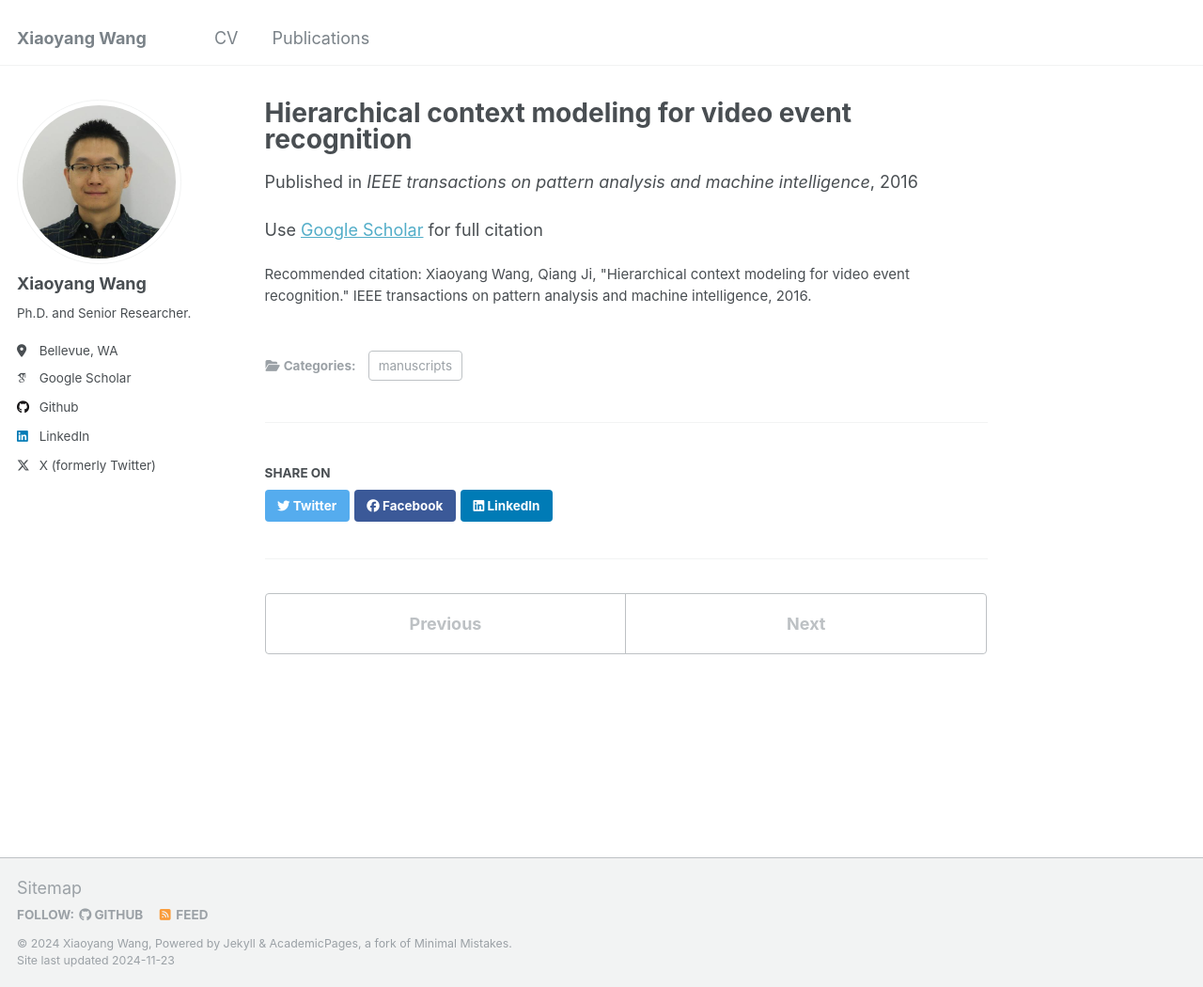
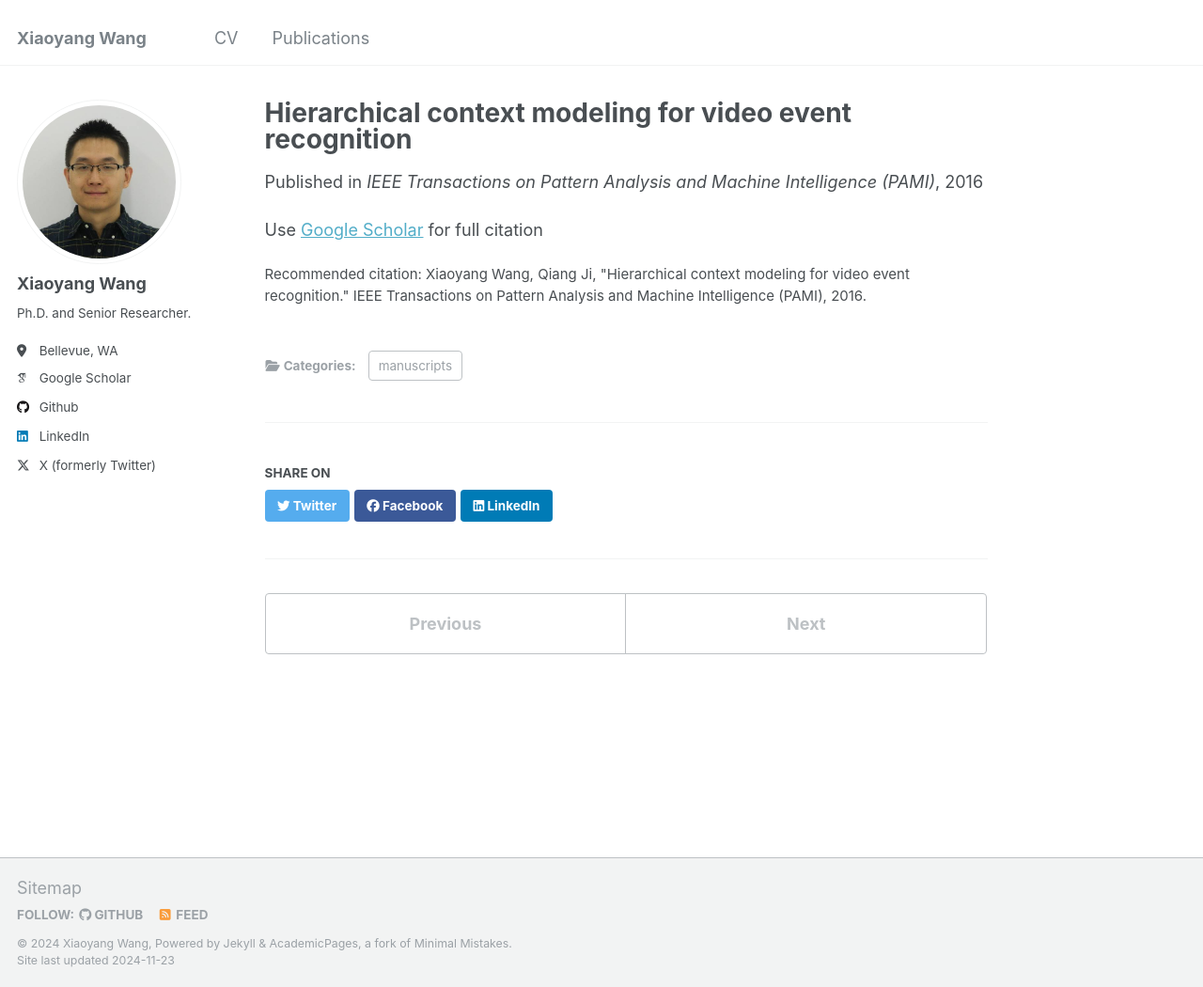
Before and after one commit to xyang0/xyang0.github.io, a Jekyll site: the page built from _publications/2016-01-01-Hierarchical-context-modeling-for-video-event-recognition.md, in a window 1280 px wide and 1050 px high. Shown: the whole window at 94% size. Built offline with Jekyll 4.4.1, drawn with Linux system fonts in a browser that asks for light colours; some web fonts are replaced.

Commit message:
third version - polish (#3)
Co-authored-by: shawnxywang <shawnxywang@tencent.com>

```diff
--- a/_publications/2016-01-01-Hierarchical-context-modeling-for-video-event-recognition.md
+++ b/_publications/2016-01-01-Hierarchical-context-modeling-for-video-event-recognition.md
@@ -4,7 +4,7 @@ collection: publications
 category: manuscripts
 permalink: /publication/2016-01-01-Hierarchical-context-modeling-for-video-event-recognition
 date: 2016-01-01
-venue: 'IEEE transactions on pattern analysis and machine intelligence'
-citation: ' Xiaoyang Wang,  Qiang Ji, &quot;Hierarchical context modeling for video event recognition.&quot; IEEE transactions on pattern analysis and machine intelligence, 2016.'
+venue: 'IEEE Transactions on Pattern Analysis and Machine Intelligence (PAMI)'
+citation: ' Xiaoyang Wang,  Qiang Ji, &quot;Hierarchical context modeling for video event recognition.&quot; IEEE Transactions on Pattern Analysis and Machine Intelligence (PAMI), 2016.'
 ---
 Use [Google Scholar](https://scholar.google.com/scholar?q=Hierarchical+context+modeling+for+video+event+recognition){:target="_blank"} for full citation
--- a/markdown_generator/proceedings.bib
+++ b/markdown_generator/proceedings.bib
@@ -142,7 +142,7 @@
 @inproceedings{wang2021naturalconv,
   title={Naturalconv: A chinese dialogue dataset towards multi-turn topic-driven conversation},
   author={Wang, Xiaoyang and Li, Chen and Zhao, Jianqiao and Yu, Dong},
-  booktitle={Proceedings of the AAAI Conference on Artificial Intelligence (AAAI},
+  booktitle={Proceedings of the AAAI Conference on Artificial Intelligence (AAAI)},
   year={2021}
 }
 
--- a/markdown_generator/pubs.bib
+++ b/markdown_generator/pubs.bib
@@ -54,7 +54,7 @@
 @article{wang2016hierarchical,
   title={Hierarchical context modeling for video event recognition},
   author={Wang, Xiaoyang and Ji, Qiang},
-  journal={IEEE transactions on pattern analysis and machine intelligence},
+  journal={IEEE Transactions on Pattern Analysis and Machine Intelligence (PAMI)},
   volume={39},
   number={9},
   pages={1770--1782},
```
Also changed, not shown: _pages/cv.md (+1 -1 lines), _publications/2021-01-01-Naturalconv-A-chinese-dialogue-dataset-towards-multi-turn-topic-driven-conversation.md (+2 -2 lines).
